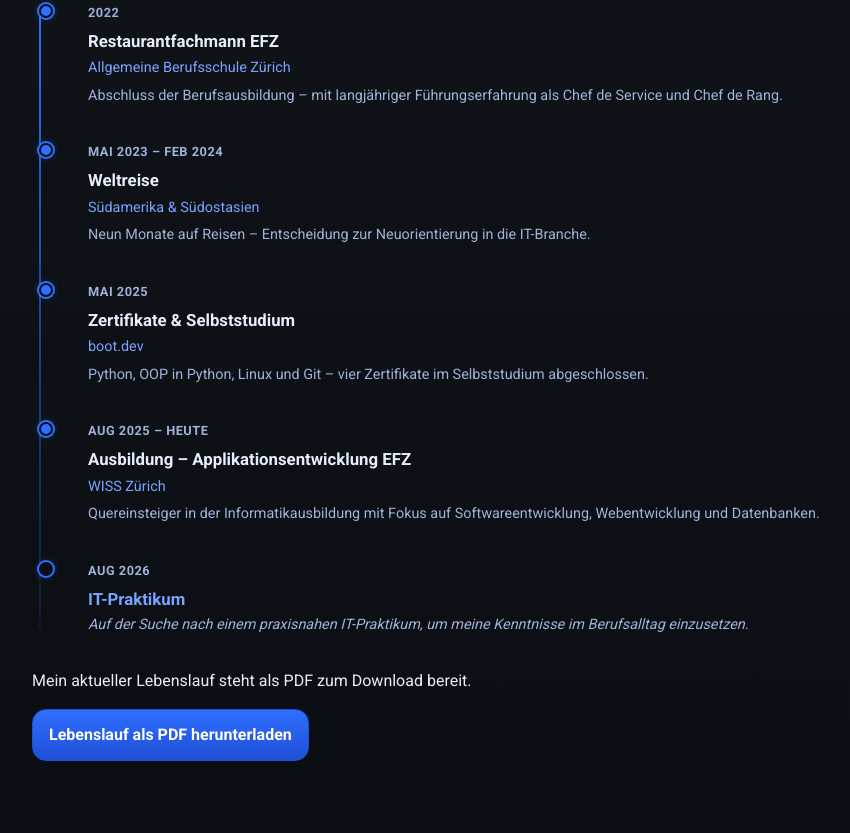
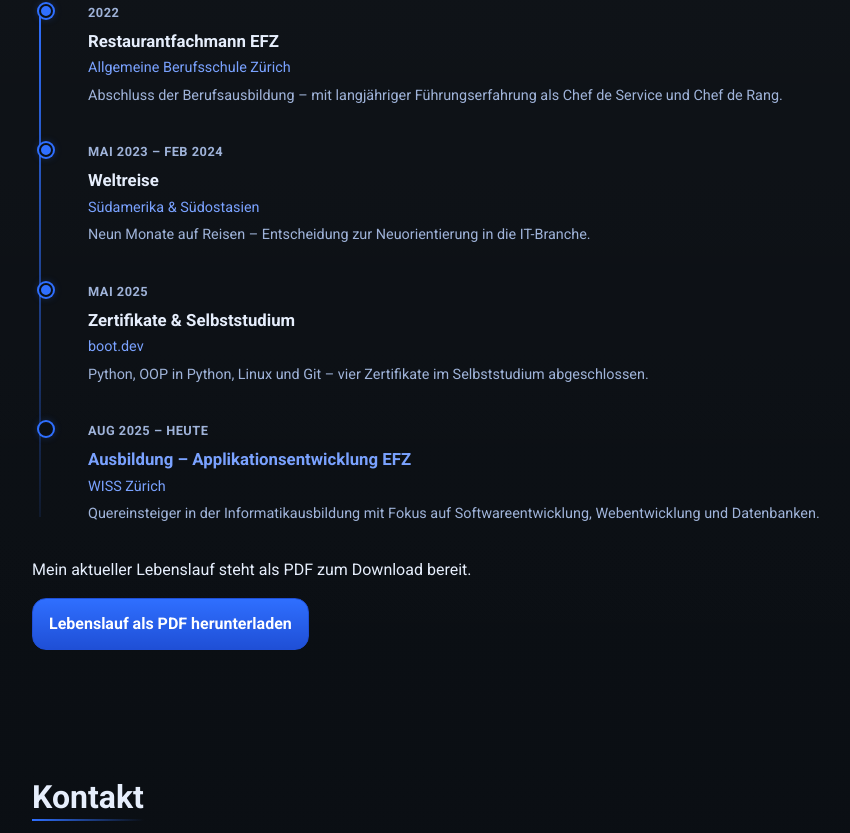
Before and after one commit to LouiMali/LouiMali.github.io, a plain HTML site: page index.html in a window 1280 px wide. Shown: the part 1781-2614 px from the top of the page, without its empty margins (8-858 px from the left). Drawn offline with Linux system fonts and the light colour scheme.

Commit message:
CV geändert

```diff
--- a/index.html
+++ b/index.html
@@ -227,8 +227,8 @@
           </div>
         </div>
 
-        <div class="timeline__item">
-          <div class="timeline__marker timeline__marker--edu"></div>
+        <div class="timeline__item timeline__item--goal">
+          <div class="timeline__marker timeline__marker--goal"></div>
           <div class="timeline__content">
             <span class="timeline__date" data-i18n="tl-wiss-date">Aug 2025 – heute</span>
             <h4 class="timeline__title" data-i18n="tl-wiss-title">Ausbildung – Applikationsentwicklung EFZ</h4>
@@ -237,14 +237,6 @@
           </div>
         </div>
 
-        <div class="timeline__item timeline__item--goal">
-          <div class="timeline__marker timeline__marker--goal"></div>
-          <div class="timeline__content">
-            <span class="timeline__date" data-i18n="tl-goal-date">Aug 2026</span>
-            <h4 class="timeline__title" data-i18n="tl-goal-title">IT-Praktikum</h4>
-            <p class="timeline__desc timeline__desc--goal" data-i18n="tl-goal-desc">Auf der Suche nach einem praxisnahen IT-Praktikum, um meine Kenntnisse im Berufsalltag einzusetzen.</p>
-          </div>
-        </div>
 
       </div>
 
```
